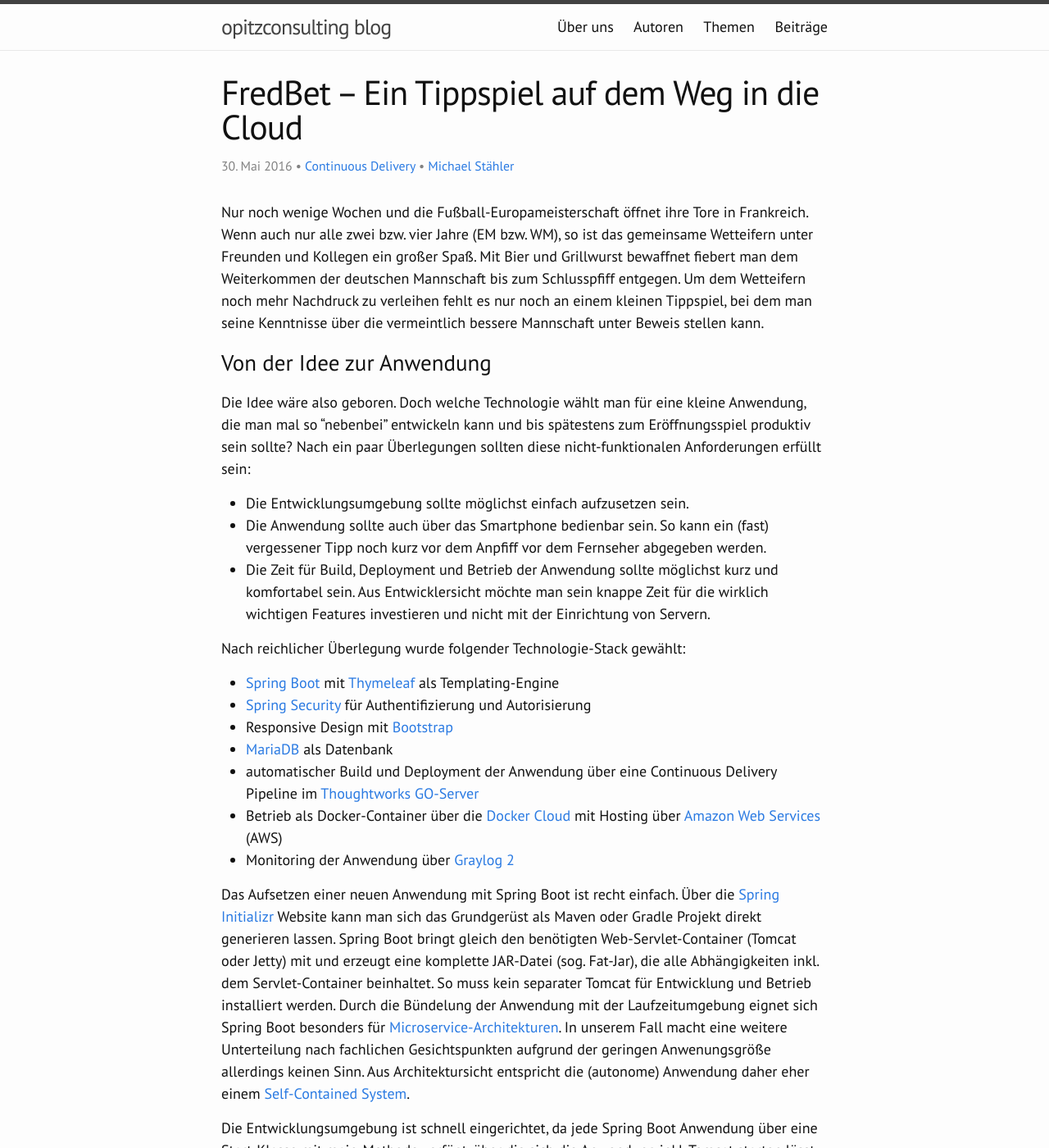
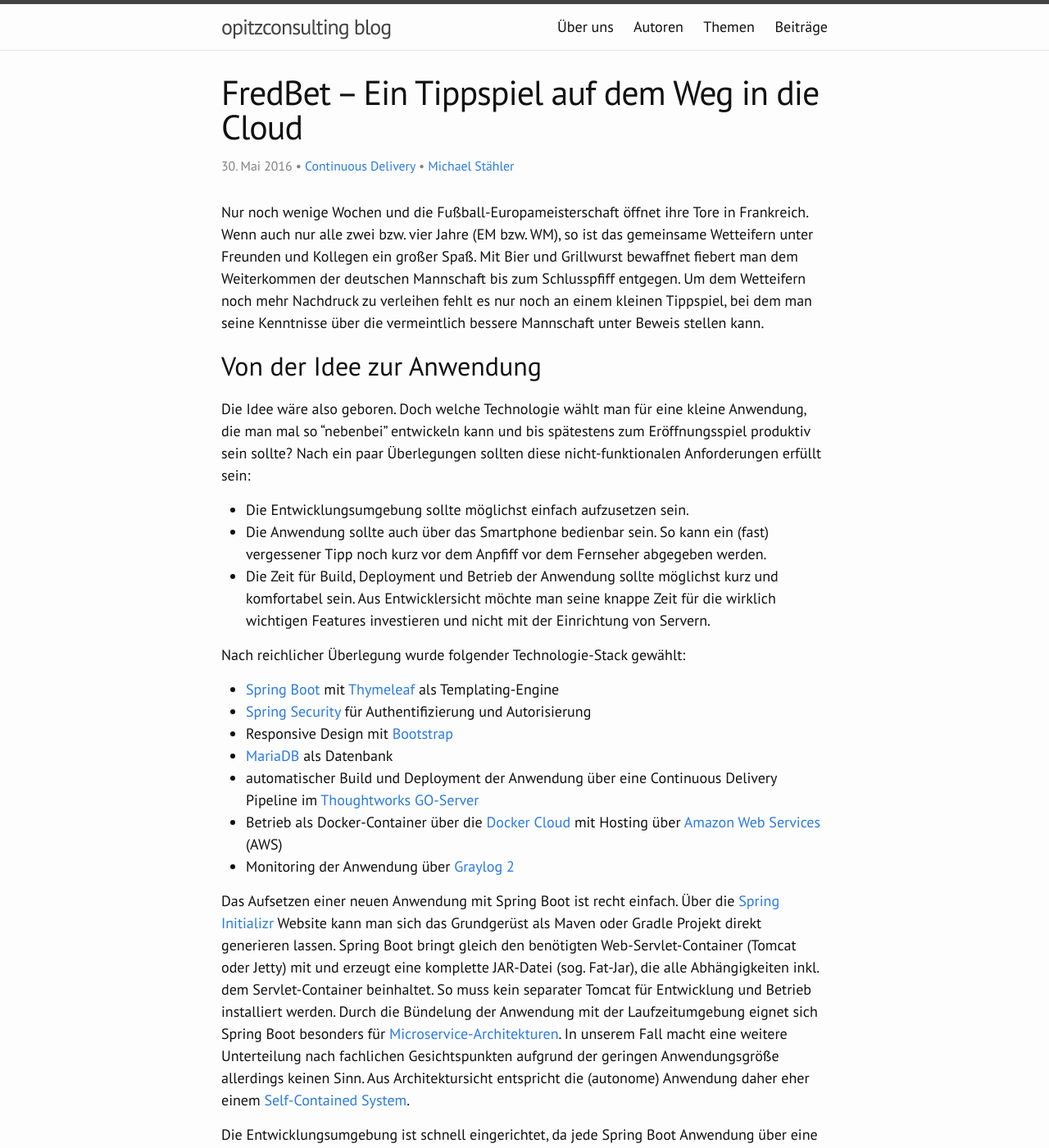
Before and after one commit to opitzconsulting/opitzconsulting.github.io, a Jekyll site: the page built from _posts/2016-05-30-fredbet-cloud.md, in a window 1280 px wide and 1400 px high. Shown: the whole window at 82% size. Built offline with Jekyll 4.4.1, drawn with Linux system fonts in a browser that asks for light colours; nearby versions of some CDN libraries; some of the changed text lies outside the part shown.

Commit message:
update and correct comments from pull request

```diff
--- a/_posts/2016-05-30-fredbet-cloud.md
+++ b/_posts/2016-05-30-fredbet-cloud.md
@@ -16,13 +16,13 @@ tags:
 
 Nur noch wenige Wochen und die Fußball-Europameisterschaft öffnet ihre Tore in Frankreich. Wenn auch nur alle zwei bzw. vier Jahre (EM bzw. WM), so ist das gemeinsame Wetteifern unter Freunden und Kollegen ein großer Spaß. Mit Bier und Grillwurst bewaffnet fiebert man dem Weiterkommen der deutschen Mannschaft bis zum Schlusspfiff entgegen. Um dem Wetteifern noch mehr Nachdruck zu verleihen fehlt es nur noch an einem kleinen Tippspiel, bei dem man seine Kenntnisse über die vermeintlich bessere Mannschaft unter Beweis stellen kann.
 
-# Von der Idee zur Anwendung #
+## Von der Idee zur Anwendung
 
 Die Idee wäre also geboren. Doch welche Technologie wählt man für eine kleine Anwendung, die man mal so "nebenbei" entwickeln kann und bis spätestens zum Eröffnungsspiel produktiv sein sollte? Nach ein paar Überlegungen sollten diese nicht-funktionalen Anforderungen erfüllt sein:
 
 - Die Entwicklungsumgebung sollte möglichst einfach aufzusetzen sein.
 - Die Anwendung sollte auch über das Smartphone bedienbar sein. So kann ein (fast) vergessener Tipp noch kurz vor dem Anpfiff vor dem Fernseher abgegeben werden.
-- Die Zeit für Build, Deployment und Betrieb der Anwendung sollte möglichst kurz und komfortabel sein. Aus Entwicklersicht möchte man sein knappe Zeit für die wirklich wichtigen Features investieren und nicht mit der Einrichtung von Servern.
+- Die Zeit für Build, Deployment und Betrieb der Anwendung sollte möglichst kurz und komfortabel sein. Aus Entwicklersicht möchte man seine knappe Zeit für die wirklich wichtigen Features investieren und nicht mit der Einrichtung von Servern.
 
 Nach reichlicher Überlegung wurde folgender Technologie-Stack gewählt:
 
@@ -34,7 +34,7 @@ Nach reichlicher Überlegung wurde folgender Technologie-Stack gewählt:
 - Betrieb als Docker-Container über die [Docker Cloud](https://www.docker.com/products/docker-cloud) mit Hosting über [Amazon Web Services](https://aws.amazon.com/de/) (AWS)
 - Monitoring der Anwendung über [Graylog 2](https://www.graylog.org/)
 
-Das Aufsetzen einer neuen Anwendung mit Spring Boot ist recht einfach. Über die [Spring Initializr](http://start.spring.io) Website kann man sich das Grundgerüst als Maven oder Gradle Projekt direkt generieren lassen. Spring Boot bringt gleich den benötigten Web-Servlet-Container (Tomcat oder Jetty) mit und erzeugt eine komplette JAR-Datei (sog. Fat-Jar), die alle Abhängigkeiten inkl. dem Servlet-Container beinhaltet. So muss kein separater Tomcat für Entwicklung und Betrieb installiert werden. Durch die Bündelung der Anwendung mit der Laufzeitumgebung eignet sich Spring Boot besonders für [Microservice-Architekturen](https://de.wikipedia.org/wiki/Microservices). In unserem Fall macht eine weitere Unterteilung nach fachlichen Gesichtspunkten aufgrund der geringen Anwenungsgröße allerdings keinen Sinn. Aus Architektursicht entspricht die (autonome) Anwendung daher eher einem [Self-Contained System](http://scs-architecture.org).
+Das Aufsetzen einer neuen Anwendung mit Spring Boot ist recht einfach. Über die [Spring Initializr](http://start.spring.io) Website kann man sich das Grundgerüst als Maven oder Gradle Projekt direkt generieren lassen. Spring Boot bringt gleich den benötigten Web-Servlet-Container (Tomcat oder Jetty) mit und erzeugt eine komplette JAR-Datei (sog. Fat-Jar), die alle Abhängigkeiten inkl. dem Servlet-Container beinhaltet. So muss kein separater Tomcat für Entwicklung und Betrieb installiert werden. Durch die Bündelung der Anwendung mit der Laufzeitumgebung eignet sich Spring Boot besonders für [Microservice-Architekturen](https://de.wikipedia.org/wiki/Microservices). In unserem Fall macht eine weitere Unterteilung nach fachlichen Gesichtspunkten aufgrund der geringen Anwendungsgröße allerdings keinen Sinn. Aus Architektursicht entspricht die (autonome) Anwendung daher eher einem [Self-Contained System](http://scs-architecture.org).
 
 Die Entwicklungsumgebung ist schnell eingerichtet, da jede Spring Boot Anwendung über eine Start-Klasse mit main-Methode verfügt, über die sich die Anwendung inkl. Tomcat starten lässt. Über [Spring Data JPA](http://projects.spring.io/spring-data-jpa/) lässt sich die Integration mit der Datenbank schnell erledigen. Auf Basis einer Methodennamen-Konvention kann hier weitgehend auf die Implementierung eigener Abfragen verzichtet werden.
 
@@ -44,7 +44,7 @@ Nach ein paar fleißigen Stunden kann sich unser Tippspiel schon sehen lassen:
 
 ![Screenshot der Anwendung](/img/posts/2016-05-30/Screenshot_fredbet.jpg)
 
-#Einrichtung einer Deployment Pipeline#
+## Einrichtung einer Deployment Pipeline
 
 Nachdem das Tippspiel einen vorzeigbaren Stand erreicht hat, soll es auch Freunden und Kollegen möglich sein die Anwendung zu testen bzw. später auch zu nutzen. Da diese Situation nach jeder Änderung wieder eintreten wird, soll dieser Prozess möglichst einfach wiederholbar sein. Das Zauberwort heißt "[Continuous Delivery](https://continuousdelivery.com/)" und führt letztendlich zu einer Automatisierung der einzelnen Schritte vom Build bis zum Deployment der Anwendung in Produktion.
 
@@ -60,7 +60,7 @@ Die ersten beiden Stages werden automatisch nach einem Commit in die Versionsver
 
 Wer keinen eigenen CD-Server betreiben möchte, kann auch auf eine gehostete Alternative setzen. Ein Beispiel dafür wäre z.B. [CircleCI](https://circleci.com/), dass ebenfalls das Erstellen von Docker-Containern unterstützt.
 
-# Betrieb in der Docker Cloud und Amazon Web Services (AWS) #
+## Betrieb in der Docker Cloud und Amazon Web Services (AWS)
 
 In Zeiten von Continuous Delivery, DevOps und Cloud Computing ist es einfacher den je eine Anwendung zu betreiben. Die Angebote für Platform as a Service (PaaS) Dienstleistungen sind mittlerweile recht umfangreich und vielfältig geworden. Aus Entwicklersicht ist es dabei besonders komfortabel auf eine bestehende Cloud-Infrastruktur zurückgreifen zu können. Die Installation der Anwendung in einem einheitlichen Format in Form eines Docker-Containers inklusive der Laufzeitumgebung macht die Inbetriebnahme noch einfacher und weniger fehleranfällig, als in einem proprietären Format, wie z.B. WAR oder EAR-Dateien.
 
@@ -131,7 +131,7 @@ Das Tippspiel ist nun öffentlich erreichbar. Die Endpoint-URL ist allerdings no
 
 Abhilfe schafft hier die Registrierung einer eigenen Domain. Das geht z.B. über den [Amazon Route 53-Service](https://aws.amazon.com/de/route53/) besonders komfortabel. Die Beantragung, Einrichtung und Abrechnung erfolgt dann über das Amazon-Konto. Mit einem DNS-Eintrag kann dann von dem registrierten Domain-Namen auf die Docker-Cloud-URL weitergeleitet werden.
 
-# Monitoring mit Graylog 2 #
+## Monitoring mit Graylog 2
 
 In der Docker Cloud steht bereits ein rudimentäres Monitoring bereit. Das beschränkt sich allerdings nur auf den Zugriff der Log-Konsole.
 
@@ -167,7 +167,7 @@ Für unser Tippspiel wurde der zweite Ansatz gewählt. Die Log4J2-Konfiguration
 
 ![Graylog Dashboard](/img/posts/2016-05-30/graylog_dashboard.jpg)
 
-# Fazit #
+## Fazit
 
 Die Entwicklung des Tippspiels mittels Spring Boot, Docker und Docker Cloud hat sich als sehr einfach und komfortabel herausgestellt. Die Deployment-Pipeline übernimmt dabei die lästigen Arbeiten für die Produktivnahme von Änderungen. Die Kosten bleiben dabei noch überschaubar: Der Docker Cloud Account ist für einen Node und eine private Registry kostenlos. Bei einer AWS-Neuregistrierung kann man eine Micro-Instanz ein Jahr lang kostenlos betreiben. Lediglich ein paar Cent für das DNS-Routing und ein paar Euro für die Domain-Registrierung werden fällig.
 
```
